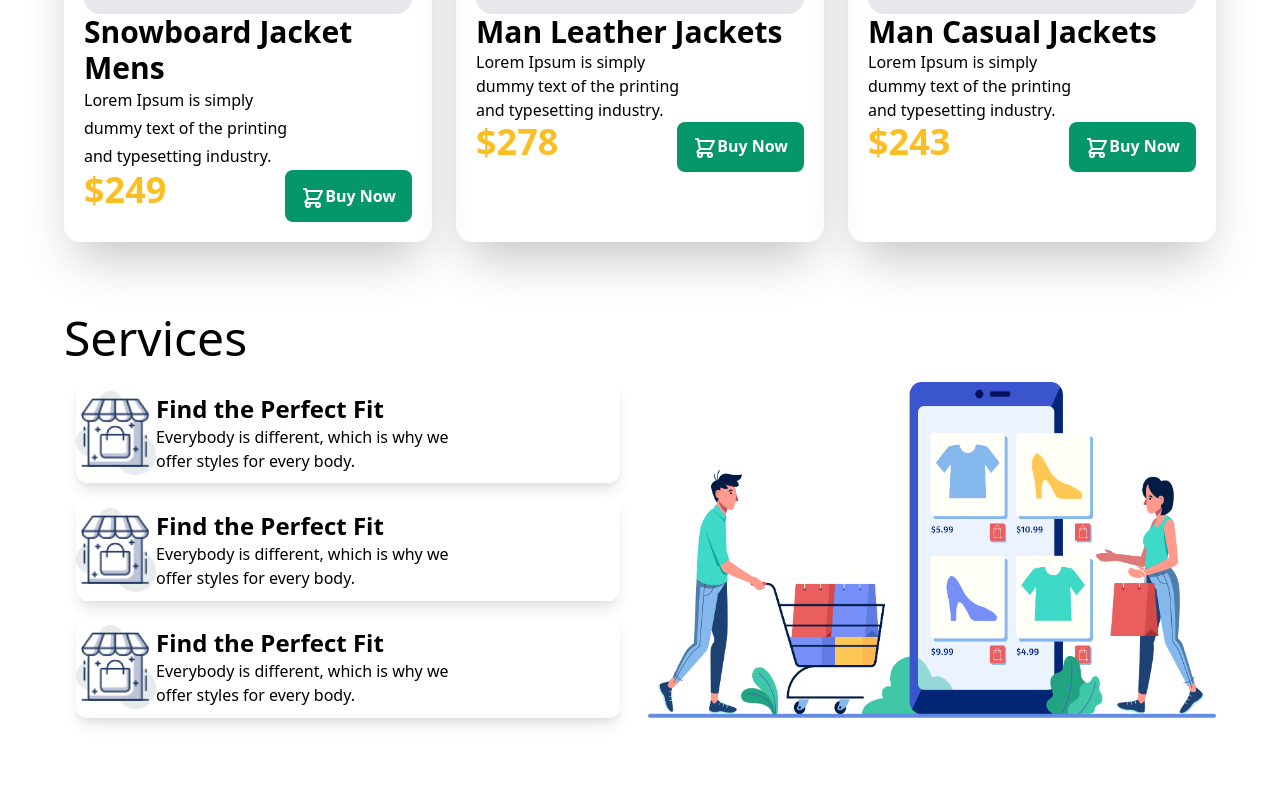
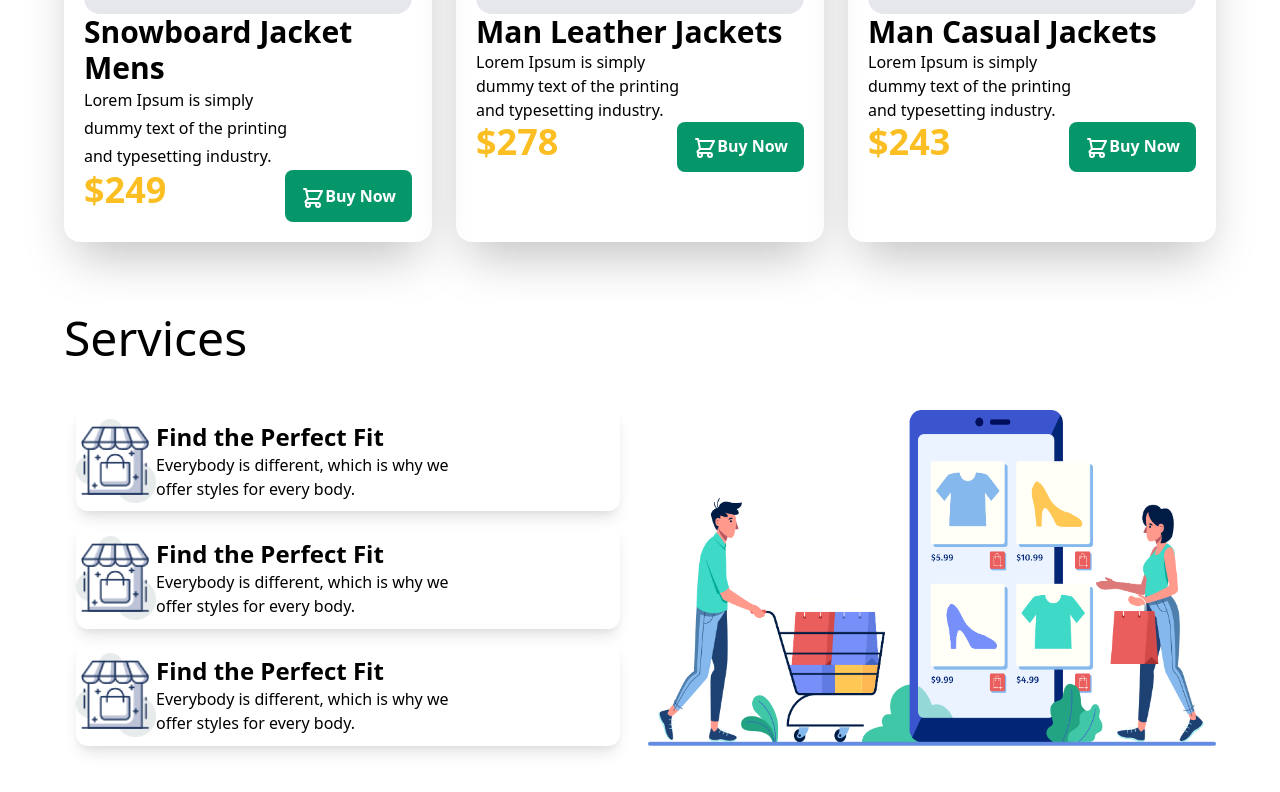
Before and after one commit to kamal336/penguin-tailwind-css, a plain HTML site: page index.html in a window 1280 px wide. Shown: the part 1789-2581 px from the top of the page. Before the commit the page ends 2547 px from the top, so only its background shows below. Drawn offline with nearby package versions, Linux system fonts and the light colour scheme.

Commit message:
final commit

```diff
--- a/index.html
+++ b/index.html
@@ -136,7 +136,7 @@
             <div class="section-title">
                 <h2 class="text-5xl">Services</h2>
             </div>
-            <div class="services grid lg:grid-cols-2 gap-4 py-5">
+            <div class="services grid lg:grid-cols-2 gap-4 py-12">
                 <div class="service col-span-1 flex items-center shadow-lg justify-evenly rounded-b-xl mx-3">
                     <img class="w-20" src="icons/image 12.png" alt="">
                     <div class="service-text ">
```
